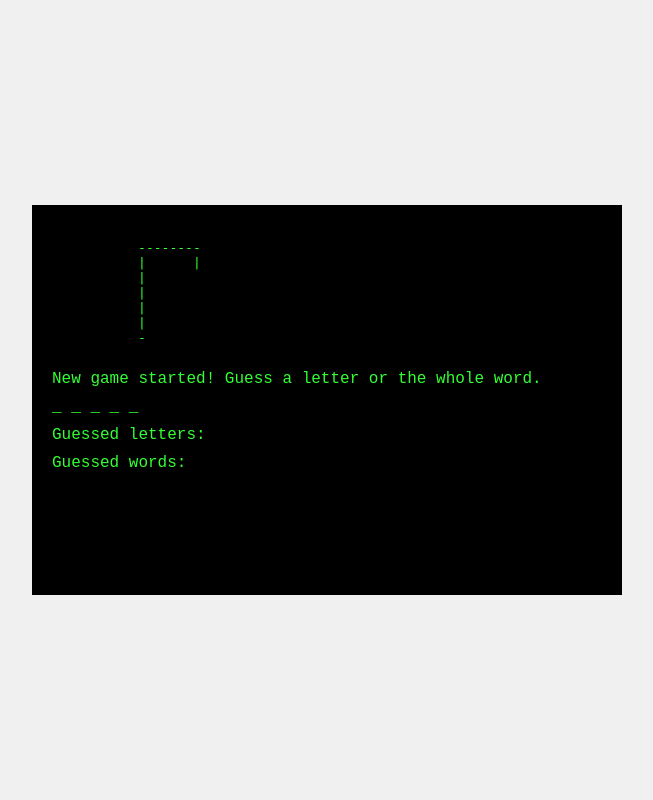
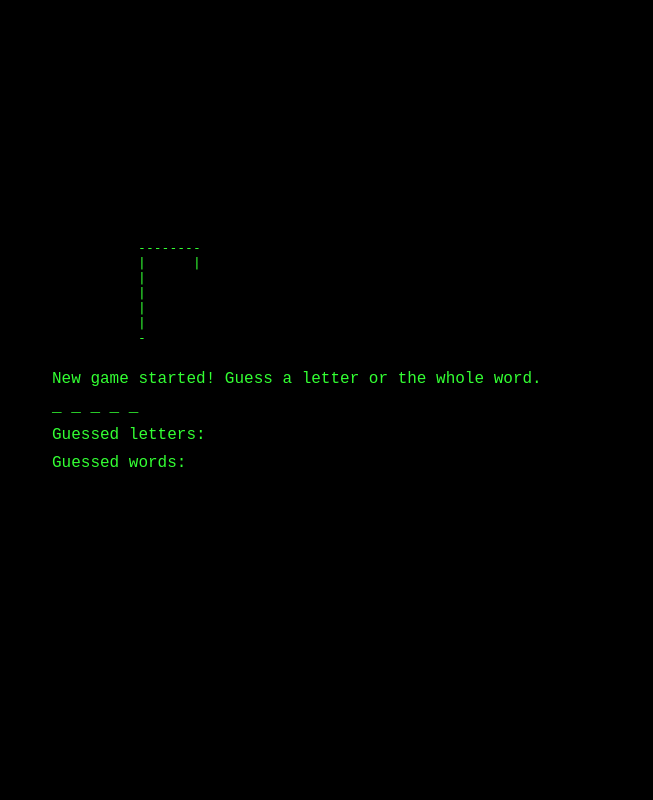
Before and after one commit to Sick4n/Hangtheman, a Flask app: page / in a window 1280 px wide. Shown: the whole page, without its empty margins (313-966 px from the left). Run offline with Flask 3, Linux system fonts and the light colour scheme; data that the repository does not hold is empty.

Commit message:
black background and centered, added link in readm

```diff
--- a/templates/index.html
+++ b/templates/index.html
@@ -83,12 +83,15 @@
 
     <style>
         body {
-            background-color: #f0f0f0;
+            background-color: #000;
             margin: 0;
             padding: 0;
             font-family: 'Courier New', Courier, monospace;
             display: flex;
             jusify-content: center;
+            align-items: center;
+            height: 100vh;
+
         }
 
         .terminal {
```
Also changed, not shown: README.md.
